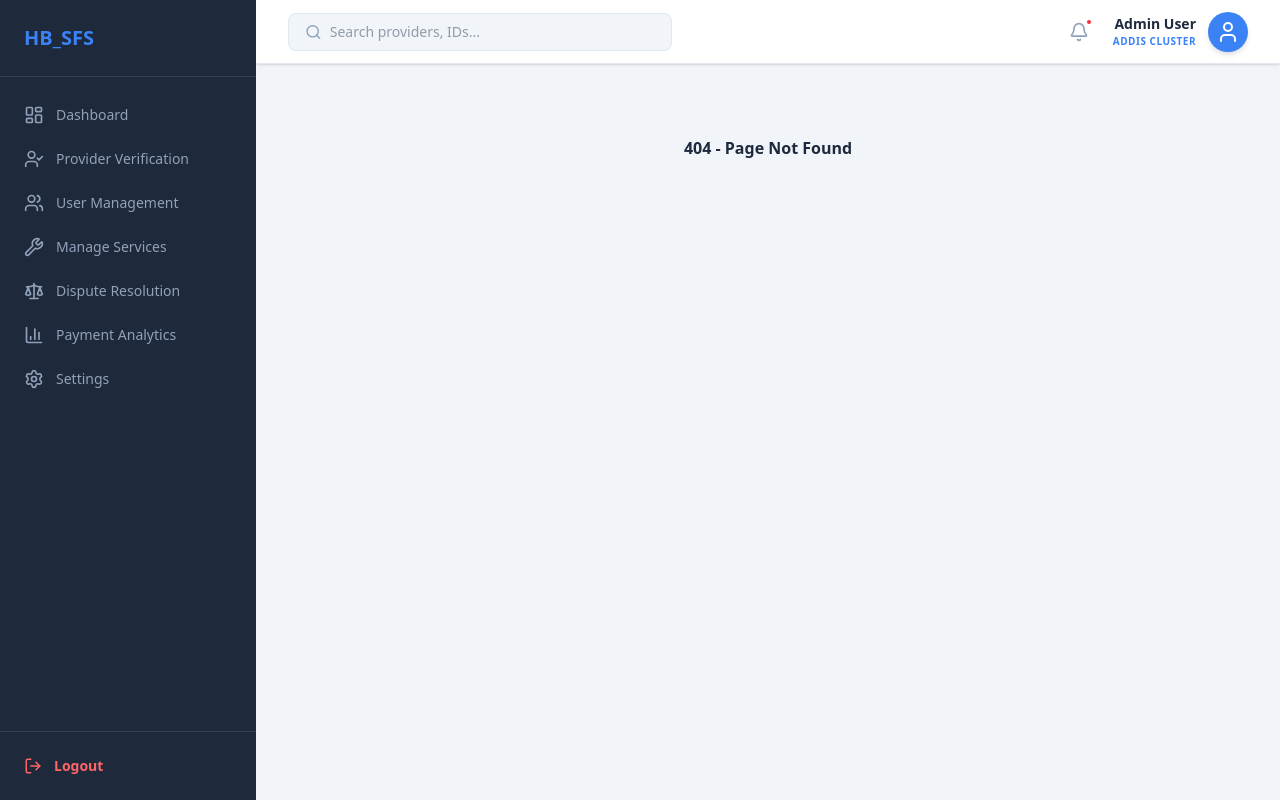
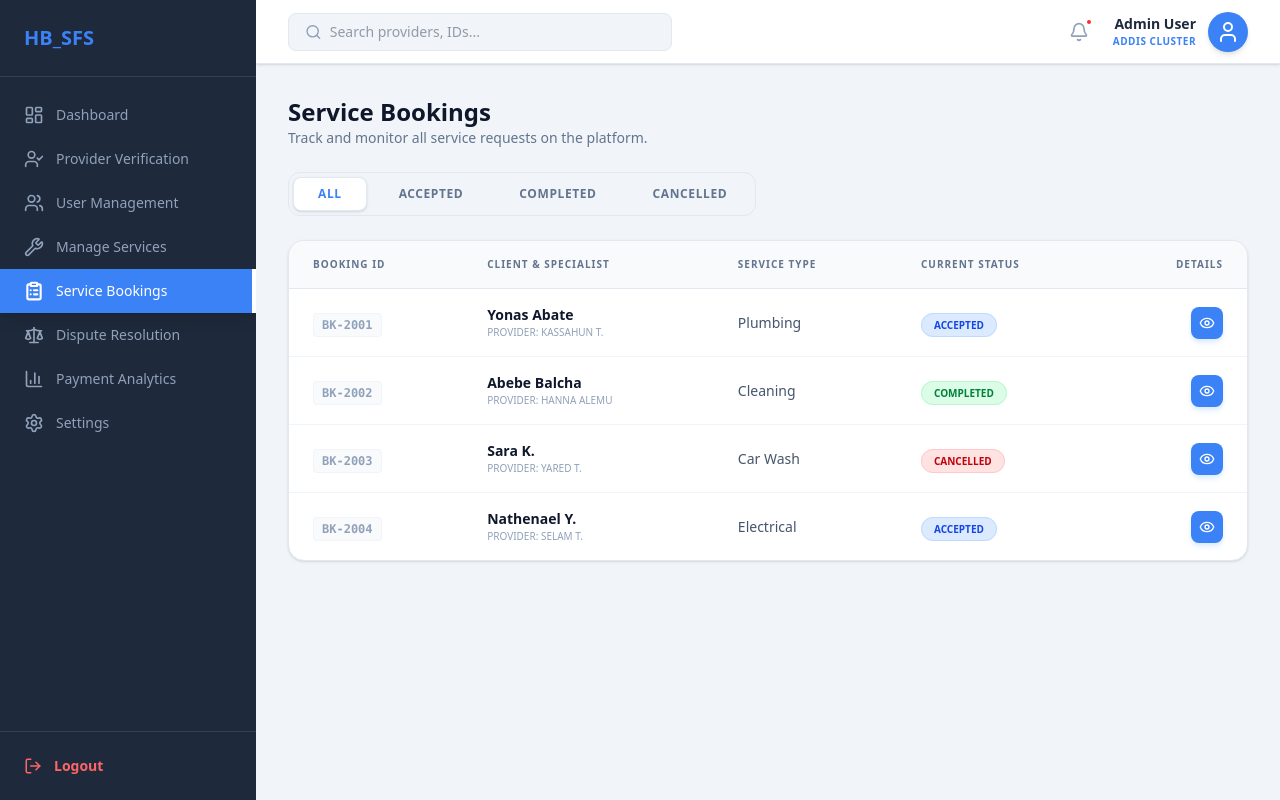
Before and after one commit to Yon4189/Final_Project_dep, a React (Vite) app in the folder web_app/: page /bookings in a window 1280 px wide. Before the commit this address had no page. Built offline with nearby package versions, Linux system fonts and the light colour scheme; sample sign-in values are in the browser's storage.

Commit message:
do bookings page

```diff
--- a/web_app/src/App.jsx
+++ b/web_app/src/App.jsx
@@ -11,6 +11,7 @@ import Dashboard from './pages/Dashboard';
 import Verification from './pages/Verification';
 import Users from './pages/Users';
 import Services from './pages/Services';
+import Bookings from './pages/Bookings';
 import Disputes from './pages/Disputes';
 import Payments from './pages/Payments';
 
@@ -56,6 +57,7 @@ function App() {
             <Route path="verification" element={<Verification />} />
             <Route path="users" element={<Users />} />
             <Route path="services" element={<Services />} />
+            <Route path="bookings" element={<Bookings />} />
             <Route path="disputes" element={<Disputes />} />
             <Route path="payments" element={<Payments />} />
             <Route path="settings" element={<div className="p-4">Platform Settings</div>} />
--- a/web_app/src/layout/Sidebar.jsx
+++ b/web_app/src/layout/Sidebar.jsx
@@ -1,7 +1,7 @@
 import React from 'react';
 import { Link, useLocation } from 'react-router-dom';
 // 1. Import the specific icons
-import { LayoutDashboard,  UserCheck,  Users,  Wrench,  Scale, BarChart3, Settings, LogOut } from 'lucide-react';
+import { LayoutDashboard,  UserCheck,  Users,  Wrench,  Scale, BarChart3, Settings, LogOut, ClipboardList } from 'lucide-react';
 
 const Sidebar = () => {
   const location = useLocation();
@@ -12,6 +12,7 @@ const Sidebar = () => {
     { name: 'Provider Verification', path: '/verification', icon: UserCheck },
     { name: 'User Management', path: '/users', icon: Users },
     { name: 'Manage Services', path: '/services', icon: Wrench },
+    { name: 'Service Bookings', path: '/bookings', icon: ClipboardList },
     { name: 'Dispute Resolution', path: '/disputes', icon: Scale },
     { name: 'Payment Analytics', path: '/payments', icon: BarChart3 },
     { name: 'Settings', path: '/settings', icon: Settings },
--- /dev/null
+++ b/web_app/src/pages/Bookings.jsx
@@ -0,0 +1,218 @@
+import React, { useState } from 'react';
+import {
+  Calendar, User, Wrench, MapPin,
+  CheckCircle, XCircle, Eye, Search,
+  Clock, DollarSign
+} from 'lucide-react';
+
+const Bookings = () => {
+  // 1. Mock Data with only the three required statuses
+  const [bookings] = useState([
+    {
+      id: "BK-2001",
+      customer: "Yonas Abate",
+      provider: "Kassahun T.",
+      service: "Plumbing",
+      status: "Accepted",
+      date: "Feb 1, 2026",
+      time: "10:30 AM",
+      location: "Bole, Addis Ababa",
+      amount: "450 ETB"
+    },
+    {
+      id: "BK-2002",
+      customer: "Abebe Balcha",
+      provider: "Hanna Alemu",
+      service: "Cleaning",
+      status: "Completed",
+      date: "Jan 31, 2026",
+      time: "09:00 AM",
+      location: "Megenagna, Addis Ababa",
+      amount: "600 ETB"
+    },
+    {
+      id: "BK-2003",
+      customer: "Sara K.",
+      provider: "Yared T.",
+      service: "Car Wash",
+      status: "Cancelled",
+      date: "Jan 31, 2026",
+      time: "02:00 PM",
+      location: "Sarbet, Addis Ababa",
+      amount: "250 ETB"
+    },
+    {
+      id: "BK-2004",
+      customer: "Nathenael Y.",
+      provider: "Selam T.",
+      service: "Electrical",
+      status: "Accepted",
+      date: "Feb 2, 2026",
+      time: "08:45 AM",
+      location: "Piassa, Addis Ababa",
+      amount: "350 ETB"
+    }
+  ]);
+
+  const [filter, setFilter] = useState('All');
+  const [selectedBooking, setSelectedBooking] = useState(null);
+
+  const filteredBookings = bookings.filter(b => filter === 'All' || b.status === filter);
+
+  // Status Style Mapper
+  const getStatusStyle = (status) => {
+    switch(status) {
+      case 'Completed': return 'bg-green-100 text-green-700 border-green-200';
+      case 'Accepted': return 'bg-blue-100 text-blue-700 border-blue-200';
+      case 'Cancelled': return 'bg-red-100 text-red-700 border-red-200';
+      default: return 'bg-slate-100 text-slate-700 border-slate-200';
+    }
+  };
+
+  return (
+    <div className="space-y-6 animate-in fade-in duration-500">
+      {/* Header Section */}
+      <div className="flex flex-col md:flex-row md:items-center justify-between gap-4">
+        <div>
+          <h1 className="text-2xl font-black text-slate-900">Service Bookings</h1>
+          <p className="text-slate-500 text-sm">Track and monitor all service requests on the platform.</p>
+        </div>
+      </div>
+
+      {/* Filter Tabs - Limited to Cancelled, Completed, Accepted */}
+      <div className="flex gap-2 p-1 bg-slate-100 w-fit rounded-xl border border-slate-200">
+        {['All', 'Accepted', 'Completed', 'Cancelled'].map((s) => (
+          <button
+            key={s}
+            onClick={() => setFilter(s)}
+            className={`px-6 py-2 rounded-lg text-xs font-black uppercase tracking-wider transition-all ${
+              filter === s
+              ? 'bg-white text-admin-accent shadow-sm border border-slate-200'
+              : 'text-slate-500 hover:text-slate-700'
+            }`}
+          >
+            {s}
+          </button>
+        ))}
+      </div>
+
+      {/* Main Table */}
+      <div className="bg-white rounded-2xl shadow-sm border border-slate-200 overflow-hidden">
+        <table className="w-full text-left">
+          <thead className="bg-slate-50 text-slate-500 text-[10px] uppercase font-black tracking-widest border-b border-slate-200">
+            <tr>
+              <th className="px-6 py-4">Booking ID</th>
+              <th className="px-6 py-4">Client & Specialist</th>
+              <th className="px-6 py-4">Service Type</th>
+              <th className="px-6 py-4">Current Status</th>
+              <th className="px-6 py-4 text-right">Details</th>
+            </tr>
+          </thead>
+          <tbody className="divide-y divide-slate-100">
+            {filteredBookings.map((b) => (
+              <tr key={b.id} className="hover:bg-slate-50 transition-colors group">
+                <td className="px-6 py-4">
+                  <span className="font-mono text-xs font-bold text-slate-400 bg-slate-50 px-2 py-1 rounded border border-slate-100">
+                    {b.id}
+                  </span>
+                </td>
+                <td className="px-6 py-4">
+                  <div className="text-sm font-bold text-slate-900">{b.customer}</div>
+                  <div className="text-[10px] text-slate-400 uppercase font-medium">Provider: {b.provider}</div>
+                </td>
+                <td className="px-6 py-4 text-sm text-slate-600 font-medium">{b.service}</td>
+                <td className="px-6 py-4">
+                  <span className={`px-3 py-1 rounded-full text-[10px] font-black uppercase border ${getStatusStyle(b.status)}`}>
+                    {b.status}
+                  </span>
+                </td>
+                <td className="px-6 py-4 text-right">
+                  <button
+                    onClick={() => setSelectedBooking(b)}
+                    className="p-2 bg-admin-accent hover:bg-blue-600 text-white rounded-lg transition-all shadow-md shadow-blue-100 active:scale-90"
+                  >
+                    <Eye size={16} />
+                  </button>
+                </td>
+              </tr>
+            ))}
+          </tbody>
+        </table>
+        {filteredBookings.length === 0 && (
+          <div className="p-20 text-center text-slate-400 italic font-medium">No bookings found for this category.</div>
+        )}
+      </div>
+
+      {/* --- BOOKING DETAIL MODAL --- */}
+      {selectedBooking && (
+        <div className="fixed inset-0 bg-slate-900/70 backdrop-blur-md flex items-center justify-center z-50 p-4">
+          <div className="bg-white rounded-3xl shadow-2xl w-full max-w-lg overflow-hidden animate-in zoom-in duration-300">
+            {/* Modal Header */}
+            <div className={`p-6 text-white flex justify-between items-center ${
+              selectedBooking.status === 'Cancelled' ? 'bg-red-600' :
+              selectedBooking.status === 'Completed' ? 'bg-green-600' : 'bg-slate-900'
+            }`}>
+              <div>
+                <p className="text-[10px] font-black uppercase opacity-70 tracking-widest">Case File</p>
+                <h2 className="text-xl font-black italic">{selectedBooking.id}</h2>
+              </div>
+              <button
+                onClick={() => setSelectedBooking(null)}
+                className="hover:rotate-90 transition-transform duration-300"
+              >
+                <XCircle size={28} />
+              </button>
+            </div>
+
+            <div className="p-8 space-y-6">
+              {/* Status Banner */}
+              <div className={`flex items-center gap-3 p-4 rounded-2xl border-2 ${getStatusStyle(selectedBooking.status)}`}>
+                {selectedBooking.status === 'Completed' ? <CheckCircle size={24}/> :
+                 selectedBooking.status === 'Cancelled' ? <XCircle size={24}/> : <Clock size={24}/>}
+                <div>
+                  <p className="text-xs font-black uppercase">Current Booking State</p>
+                  <p className="text-lg font-black">{selectedBooking.status}</p>
+                </div>
+              </div>
+
+              {/* Information Grid */}
+              <div className="grid grid-cols-2 gap-y-6 gap-x-4">
+                <div className="space-y-1">
+                  <p className="text-[10px] font-black text-slate-400 uppercase flex items-center gap-1"><User size={12}/> Customer</p>
+                  <p className="text-sm font-bold text-slate-800">{selectedBooking.customer}</p>
+                </div>
+                <div className="space-y-1">
+                  <p className="text-[10px] font-black text-slate-400 uppercase flex items-center gap-1"><Wrench size={12}/> Service Specialist</p>
+                  <p className="text-sm font-bold text-slate-800">{selectedBooking.provider}</p>
+                </div>
+                <div className="space-y-1">
+                  <p className="text-[10px] font-black text-slate-400 uppercase flex items-center gap-1"><Calendar size={12}/> Scheduled Date</p>
+                  <p className="text-sm font-bold text-slate-800">{selectedBooking.date}</p>
+                  <p className="text-[10px] font-bold text-slate-400 uppercase">{selectedBooking.time}</p>
+                </div>
+                <div className="space-y-1">
+                  <p className="text-[10px] font-black text-slate-400 uppercase flex items-center gap-1"><DollarSign size={12}/> Total Fee</p>
+                  <p className="text-sm font-black text-slate-900">{selectedBooking.amount}</p>
+                </div>
+              </div>
+
+              <div className="space-y-1 pt-2">
+                <p className="text-[10px] font-black text-slate-400 uppercase flex items-center gap-1"><MapPin size={12}/> Service Location</p>
+                <p className="text-sm font-bold text-slate-700">{selectedBooking.location}</p>
+              </div>
+
+              <button
+                onClick={() => setSelectedBooking(null)}
+                className="w-full bg-slate-900 hover:bg-black text-white font-black py-4 rounded-2xl transition-all shadow-lg active:scale-95"
+              >
+                Cancel VIEW
+              </button>
+            </div>
+          </div>
+        </div>
+      )}
+    </div>
+  );
+};
+
+export default Bookings;
```
